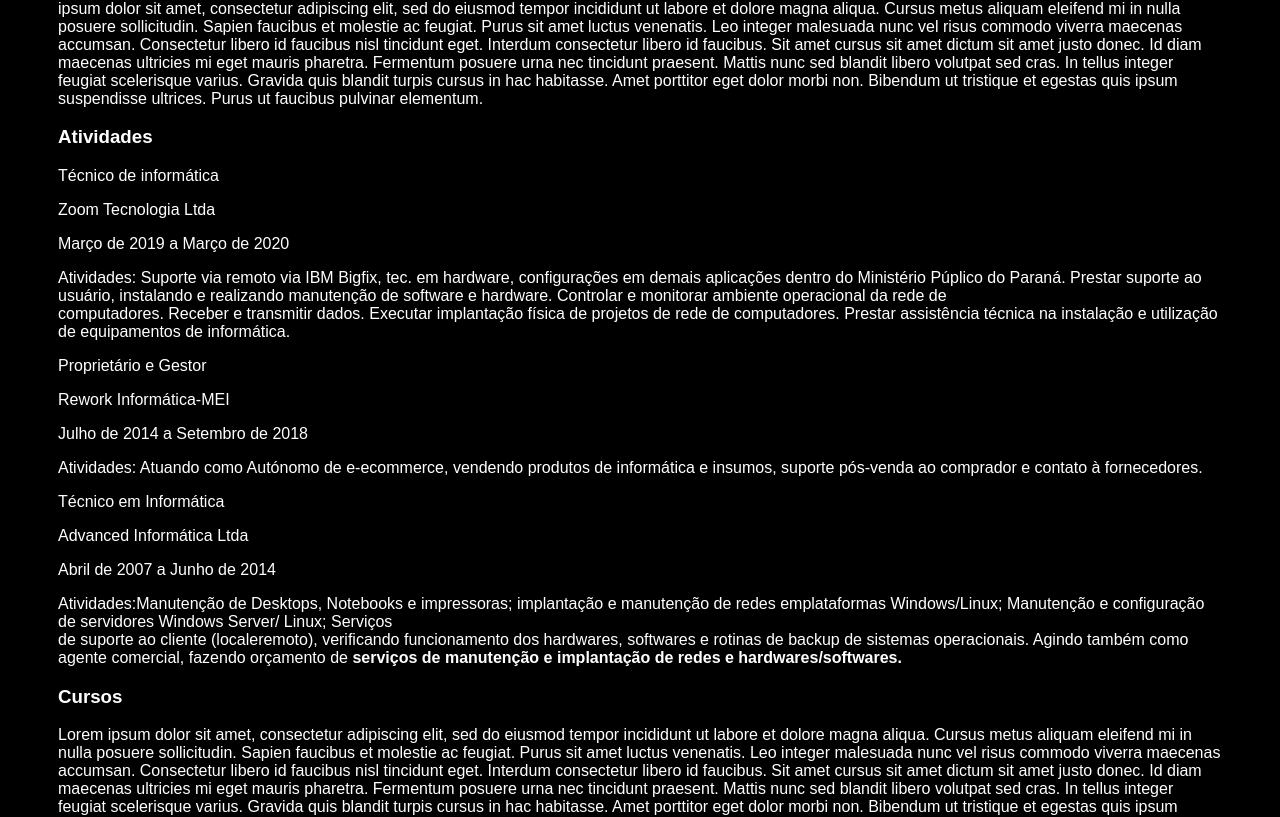
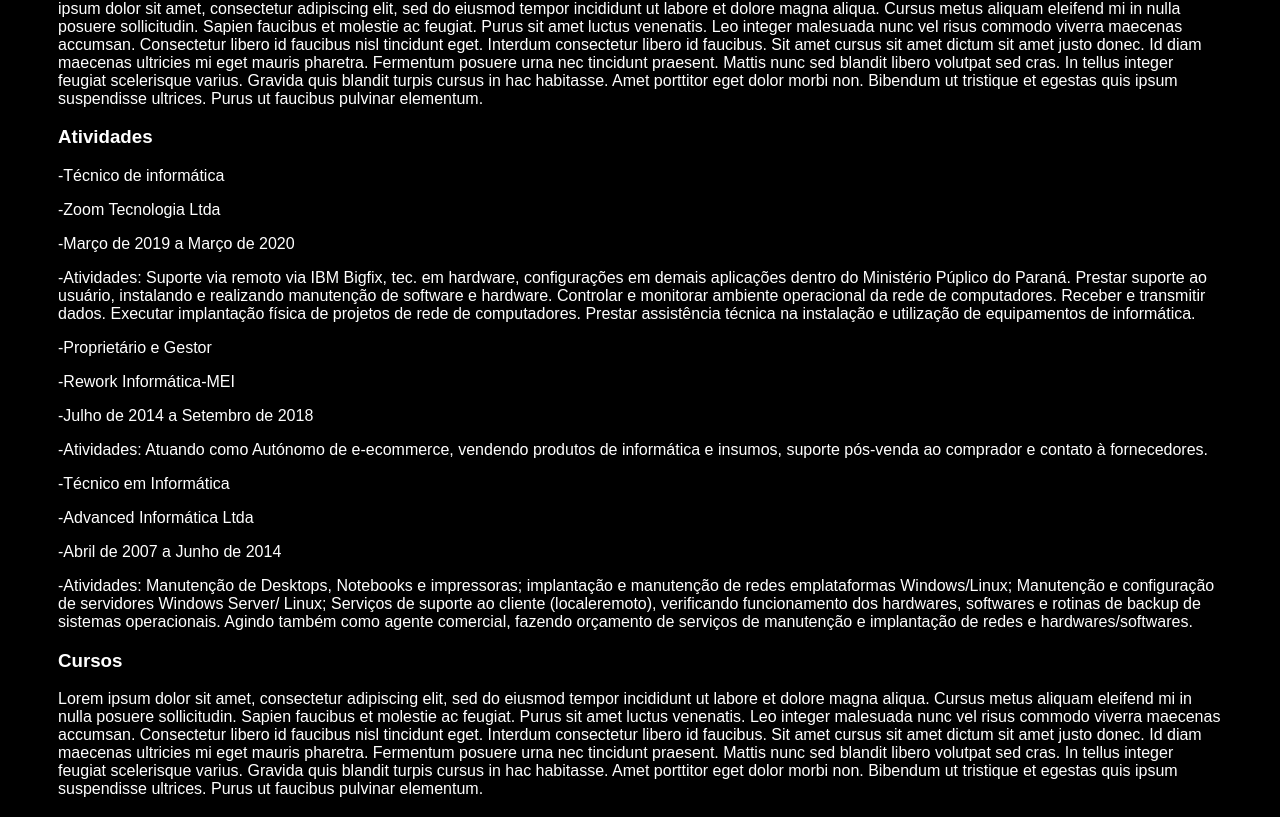
Before and after one commit to abraun79/mypage, a plain HTML site: page index.html in a window 1280 px wide. Shown: the part 415-1232 px from the top of the page. Drawn offline with Linux system fonts and the light colour scheme.

Commit message:
Update 09/12/22

```diff
--- a/index.html
+++ b/index.html
@@ -53,27 +53,27 @@
                 </p>
                 <h3>Atividades</h3>
                 <p>
-                    <p>Técnico de informática</p>
-                    <p>Zoom Tecnologia Ltda</p>
-                    <p>Março de 2019 a Março de 2020</p>
-                    <P>Atividades: Suporte via remoto via IBM Bigfix, tec. em hardware, configurações em demais aplicações
+                    <p>-Técnico de informática</p>
+                    <p>-Zoom Tecnologia Ltda</p>
+                    <p>-Março de 2019 a Março de 2020</p>
+                    <P>-Atividades: Suporte via remoto via IBM Bigfix, tec. em hardware, configurações em demais aplicações
                     dentro do Ministério Púplico do Paraná. Prestar suporte ao usuário, instalando e realizando
-                    manutenção de software e hardware. Controlar e monitorar ambiente operacional da rede de<br>
+                    manutenção de software e hardware. Controlar e monitorar ambiente operacional da rede de
                     computadores. Receber e transmitir dados. Executar implantação física de projetos de rede de
                     computadores. Prestar assistência técnica na instalação e utilização de equipamentos de informática.</P>
-                    <p>Proprietário e Gestor</p>
-                    <p>Rework Informática-MEI</p>
-                    <p>Julho de 2014 a Setembro de 2018</p>
-                    <p>Atividades: Atuando como Autónomo de e-ecommerce, vendendo produtos de informática e insumos,
+                    <p>-Proprietário e Gestor</p>
+                    <p>-Rework Informática-MEI</p>
+                    <p>-Julho de 2014 a Setembro de 2018</p>
+                    <p>-Atividades: Atuando como Autónomo de e-ecommerce, vendendo produtos de informática e insumos,
                     suporte pós-venda ao comprador e contato à fornecedores.</p>
-                    <p>Técnico em Informática</p>
-                    <p>Advanced Informática Ltda</p>
-                    <p>Abril de 2007 a Junho de 2014</p>
-                    <p>Atividades:Manutenção de Desktops, Notebooks e impressoras; implantação e manutenção de redes
-                    emplataformas Windows/Linux; Manutenção e configuração de servidores Windows Server/ Linux; Serviços<br>
+                    <p>-Técnico em Informática</p>
+                    <p>-Advanced Informática Ltda</p>
+                    <p>-Abril de 2007 a Junho de 2014</p>
+                    <p>-Atividades: Manutenção de Desktops, Notebooks e impressoras; implantação e manutenção de redes
+                    emplataformas Windows/Linux; Manutenção e configuração de servidores Windows Server/ Linux; Serviços
                     de suporte ao cliente (localeremoto), verificando funcionamento dos hardwares, softwares e rotinas
-                    de backup de sistemas operacionais. Agindo também como agente comercial, fazendo orçamento de<b>
-                    serviços de manutenção e implantação de redes e hardwares/softwares.</b>
+                    de backup de sistemas operacionais. Agindo também como agente comercial, fazendo orçamento de
+                    serviços de manutenção e implantação de redes e hardwares/softwares.</p>
                 </p>
                 <h3>Cursos</h3>
                 <p>
```
